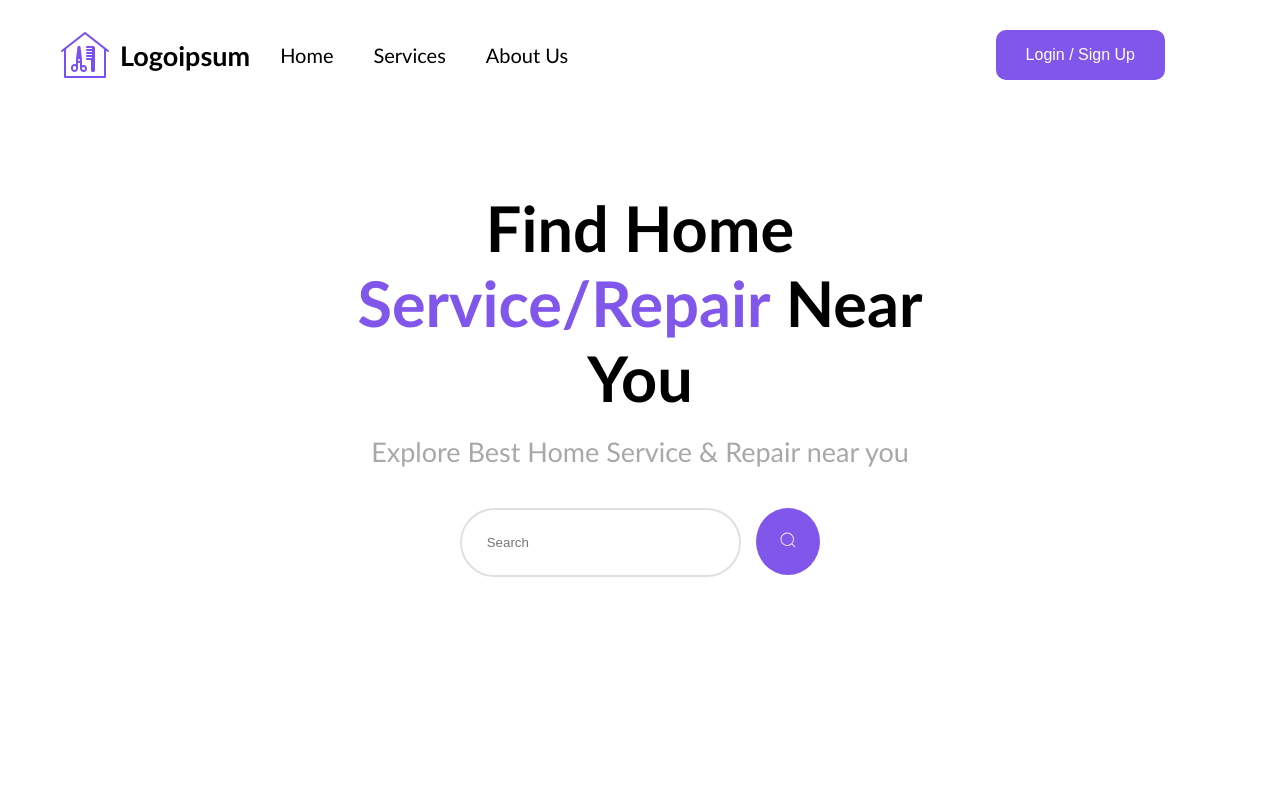
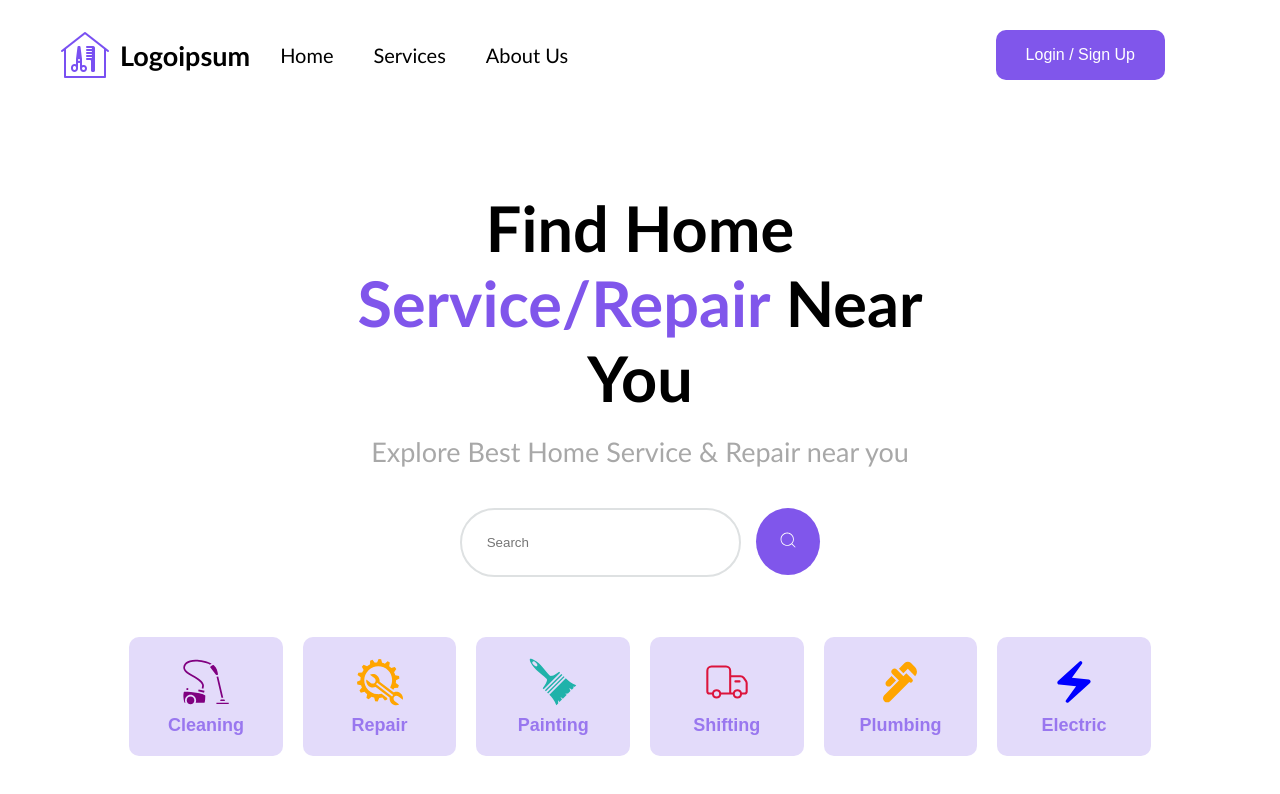
Before and after one commit to LaurynasKl/home-app, a React (Vite) app: page / in a window 1280 px wide. Shown: the top 794 px of the page. Built offline with nearby package versions, Linux system fonts and the light colour scheme.

Commit message:
creating categoryList

```diff
--- a/src/App.jsx
+++ b/src/App.jsx
@@ -1,4 +1,5 @@
 import './App.css'
+import CategoryList from './components/common/category/CategoryList'
 import Search from './components/common/Search'
 import TopBar from './components/layout/Topbar'
 
@@ -8,6 +9,7 @@
     <>
     <TopBar />
     <Search />
+    <CategoryList />
     </>
   )
 }
--- /dev/null
+++ b/src/components/common/category/CategoryList.jsx
@@ -0,0 +1,39 @@
+import style from './CategoryList.module.scss';
+import { GiVacuumCleaner } from "react-icons/gi";
+import { GiAutoRepair } from "react-icons/gi";
+import { GiLargePaintBrush } from "react-icons/gi";
+import { CiDeliveryTruck } from "react-icons/ci";
+import { MdOutlinePlumbing } from "react-icons/md";
+import { MdElectricBolt } from "react-icons/md";
+// import { routes } from '../../router/routes';
+// import { useNavigate } from 'react-router-dom';
+
+function CategoryList() {
+
+    // const navigate = useNavigate();
+
+    const categories = [
+        { name:"Cleaning", icon: <GiVacuumCleaner />, color: 'purple'},
+        { name:"Repair", icon:<GiAutoRepair />, color: 'orange'},
+        { name:"Painting", icon: < GiLargePaintBrush />, color: 'lightseagreen'},
+        { name:"Shifting", icon: < CiDeliveryTruck />, color: 'crimson'},
+        { name:"Plumbing", icon: < MdOutlinePlumbing />, color: 'orange'},
+        { name:"Electric", icon: < MdElectricBolt />, color: 'blue'},
+    ];
+
+    return (
+
+        <div className={style.categories}>
+
+            {categories.map((category) => (
+                <button key={category.name} className={style.btn}>
+                    <div className={style.icon} style={{color: category.color}}> {category.icon} </div>
+                    <div className={style.name}> {category.name}</div>
+                </button>
+            ))}
+
+        </div >
+    )
+}
+
+export default CategoryList;
--- /dev/null
+++ b/src/components/common/category/CategoryList.module.scss
@@ -0,0 +1,29 @@
+.categories{
+    display: flex;
+    justify-content: center;
+    width: 100%;
+    // background-color: red;
+}
+.btn{
+    margin: 60px 10px;
+    padding: 20px 0;
+    width: 12%;
+    font-size: 40px;
+    border: none;
+    border-radius: 10px;
+    background-color: #e3dbfa;
+    cursor: pointer;
+    &:hover{
+        background-color: #f2eefd;
+    }
+
+    .icon{
+        color: orange;
+        font-size: 50px;
+    }
+    .name{
+        font-size: 18px;
+        color: #9977ef;
+        font-weight: bold;
+    }
+}
```
